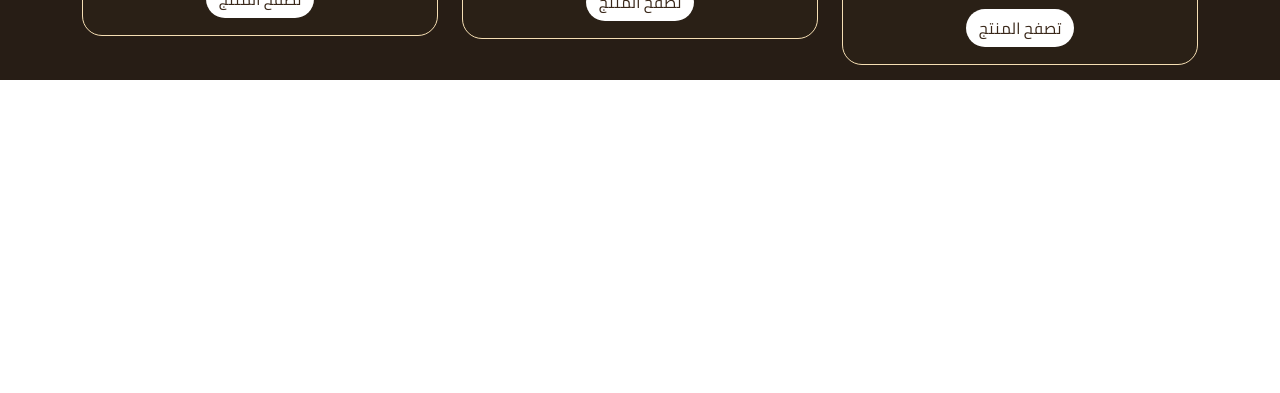
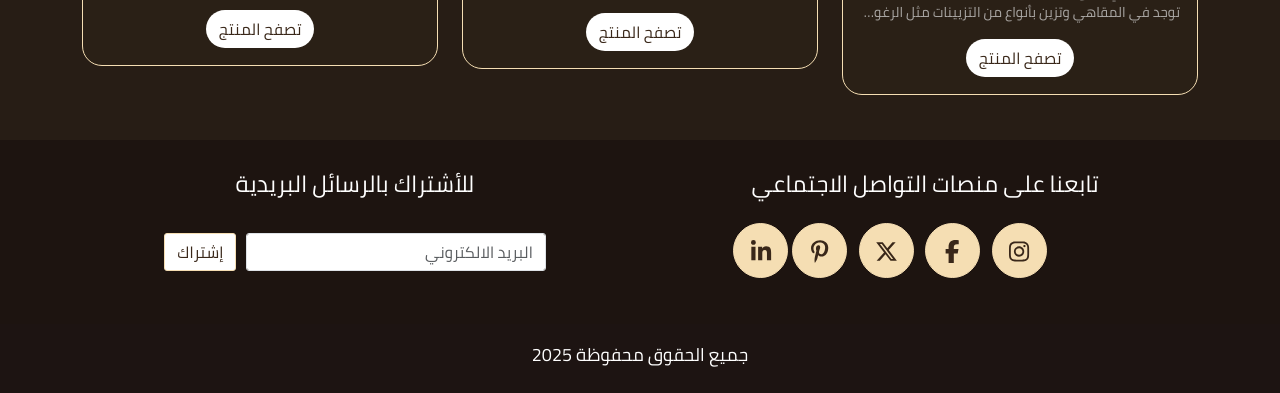
Before and after one commit to BanderMohammed2000/coffee-mode-website, a website built with webpack: page src/index.html in a window 1280 px wide. Shown: the part 1409-1802 px from the top of the page. Before the commit the page ends 1489 px from the top, so only its background shows below. Built offline with nearby package versions, Linux system fonts and the light colour scheme; files whose address does not match are found by name.

Commit message:
the footer section and index.html page done

```diff
--- a/src/index.html
+++ b/src/index.html
@@ -4,7 +4,11 @@
     <meta charset="UTF-8" />
     <meta name="viewport" content="width=device-width, initial-scale=1.0" />
     <link rel="icon" type="image/png" href="./images/logo/logo.png" />
-    <title>مزاج القهوة</title>
+    <title>مزاج القهوة | الرئيسية</title>
+    <meta
+      name="description"
+      content="مزاج القهوة موقع متخصص في بيع القهوة بأنواعها المختلفة حيث نقدم أجود أصناف القهوة العربية والعالمية لتلبية كافة الأذواق."
+    />
   </head>
   <body>
     <nav class="navbar navbar-expand-lg bg-body-tertiary">
@@ -22,7 +26,6 @@
           aria-expanded="false"
           aria-label="Toggle navigation"
         >
-          <!-- <span class="navbar-toggler-icon"></span> -->
           <i class="fa-solid fa-bars fa-xl"></i>
         </button>
         <div
@@ -315,71 +318,65 @@
         </div>
       </section>
     </main>
-
-    <!-- <div id="carouselExampleIndicators" class="carousel slide">
-      <div class="carousel-indicators">
-        <button
-          type="button"
-          data-bs-target="#carouselExampleIndicators"
-          data-bs-slide-to="0"
-          class="active"
-          aria-current="true"
-          aria-label="Slide 1"
-        ></button>
-        <button
-          type="button"
-          data-bs-target="#carouselExampleIndicators"
-          data-bs-slide-to="1"
-          aria-label="Slide 2"
-        ></button>
-        <button
-          type="button"
-          data-bs-target="#carouselExampleIndicators"
-          data-bs-slide-to="2"
-          aria-label="Slide 3"
-        ></button>
-      </div>
-      <div class="carousel-inner">
-        <div class="carousel-item active">
-          <img
-            src="./images/sliders/slide-1.jpg"
-            class="d-block w-100"
-            alt="..."
-          />
-        </div>
-        <div class="carousel-item">
-          <img
-            src="./images/sliders/slide-2.jpg"
-            class="d-block w-100"
-            alt="..."
-          />
-        </div>
-        <div class="carousel-item">
-          <img
-            src="./images/sliders/slide-3.jpg"
-            class="d-block w-100"
-            alt="..."
-          />
+    <footer class="footer">
+      <div class="social-media">
+        <div class="container">
+          <div class="row">
+            <div class="col-md-6 text-center">
+              <div class="social-title-and-icons">
+                <h5>تابعنا على منصات التواصل الاجتماعي</h5>
+                <ul class="list-inline">
+                  <li class="list-inline-item">
+                    <a href="#"><i class="fa-brands fa-instagram"></i></a>
+                  </li>
+                  <li class="list-inline-item">
+                    <a href="#"><i class="fa-brands fa-facebook-f"></i></a>
+                  </li>
+                  <li class="list-inline-item">
+                    <a href="#"><i class="fa-brands fa-x-twitter"></i></a>
+                  </li>
+                  <li class="list-inline-item">
+                    <a href="#"><i class="fa-brands fa-pinterest-p"></i></a>
+                  </li>
+                  <li class="list-inline-item">
+                    <a href="#"><i class="fa-brands fa-linkedin-in"></i></a>
+                  </li>
+                </ul>
+              </div>
+            </div>
+            <div class="col-md-6 text-center">
+              <div class="mail-messages">
+                <h5>للأشتراك بالرسائل البريدية</h5>
+                <form class="contact-form needs-validation" novalidate>
+                  <div class="d-inline-flex flex-column position-relative">
+                    <input
+                      type="email"
+                      class="form-control"
+                      placeholder="البريد الالكتروني"
+                      required
+                    />
+                    <div class="invalid-feedback">
+                      عذرًا يرجى ادخال البريد الالكتروني
+                    </div>
+                  </div>
+                  <div class="d-inline-flex">
+                    <button type="submit" class="btn">إشتراك</button>
+                  </div>
+                </form>
+              </div>
+            </div>
+          </div>
         </div>
       </div>
-      <button
-        class="carousel-control-prev"
-        type="button"
-        data-bs-target="#carouselExampleIndicators"
-        data-bs-slide="prev"
-      >
-        <span class="carousel-control-prev-icon" aria-hidden="true"></span>
-        <span class="visually-hidden">Previous</span>
-      </button>
-      <button
-        class="carousel-control-next"
-        type="button"
-        data-bs-target="#carouselExampleIndicators"
-        data-bs-slide="next"
-      >
-        <span class="carousel-control-next-icon" aria-hidden="true"></span>
-        <span class="visually-hidden">Next</span>
-      </button>
-    </div> -->
+      <div class="copyright">
+        <div class="container">
+          <div class="row">
+            <div class="col-12 text-center">
+              <h5>جميع الحقوق محفوظة <span id="date"></span></h5>
+            </div>
+          </div>
+        </div>
+      </div>
+    </footer>
   </body>
 </html>
--- a/src/js/index.js
+++ b/src/js/index.js
@@ -58,3 +58,27 @@ import "@fortawesome/fontawesome-free/js/all.min";
 //     });
 //   }
 // });
+
+(function () {
+  "use strict";
+
+  // Fetch all the forms we want to apply custom Bootstrap validation styles to
+  var form = document.querySelector(".needs-validation");
+
+  form.addEventListener(
+    "submit",
+    function (event) {
+      if (!form.checkValidity()) {
+        event.preventDefault();
+        event.stopPropagation();
+      }
+
+      form.classList.add("was-validated");
+    },
+    false
+  );
+})();
+
+var date = new Date();
+var year = date.getFullYear();
+document.getElementById("date").innerHTML = year;
--- a/src/sass/style.scss
+++ b/src/sass/style.scss
@@ -138,7 +138,7 @@ nav {
 }
 
 section {
-  padding-top: 30px;
+  padding: 30px 0;
   .container {
     h4 {
       font-weight: 500;
@@ -242,6 +242,135 @@ section {
   }
 }
 
+.social-title-and-icons,
+.mail-messages {
+  h5 {
+    font-size: 23px;
+    color: $secondary-color;
+  }
+}
+
+.footer {
+  .social-media {
+    padding: 30px 0;
+    background-color: #1d1410;
+    .social-title-and-icons {
+      h5 {
+        margin-bottom: 25px;
+      }
+      .list-inline {
+        margin-right: 22px;
+        .list-inline-item {
+          a {
+            display: inline-block;
+            font-size: 23px;
+            height: 55px;
+            width: 55px;
+            line-height: 55px;
+            border-radius: 50%;
+            background-color: #f5deb3;
+            color: #392719;
+            text-align: center;
+            transition: all 0.3s ease-in;
+            border: 1px solid #f5deb3;
+            &:hover {
+              color: $secondary-color;
+              background-color: transparent;
+            }
+          }
+        }
+      }
+    }
+    .mail-messages {
+      h5 {
+        margin-bottom: 35px;
+      }
+      input {
+        border-radius: 3px;
+        // width: 60%;
+        width: 300px;
+        margin-left: 6px;
+        &:focus {
+          box-shadow: 0 0 0 0.25rem #f5deb2;
+          border: 1px solid #f5deb3;
+        }
+      }
+      .invalid-feedback {
+        position: absolute;
+        bottom: -26px;
+      }
+      button {
+        background-color: $secondary-color;
+        color: $main-color;
+        border: 1px solid #f5deb3;
+        border-radius: 3px;
+        transition: all 0.3s ease-in;
+        &:hover {
+          background-color: transparent;
+          color: $secondary-color;
+        }
+        &:focus {
+          box-shadow: none;
+        }
+      }
+    }
+  }
+  .copyright {
+    background-color: #1d1412;
+    padding: 20px 0;
+    h5 {
+      font-size: 18px;
+      color: $secondary-color;
+    }
+  }
+}
+
+/* ------ Responsive ------ */
+@media (max-width: 991.98px) {
+  .social-title-and-icons,
+  .mail-messages {
+    h5 {
+      font-size: 21px;
+    }
+  }
+  .footer {
+    .social-media {
+      .social-title-and-icons {
+        h5 {
+          margin-bottom: 29px;
+        }
+        .list-inline {
+          .list-inline-item {
+            a {
+              font-size: 18px;
+              height: 45px;
+              width: 45px;
+              line-height: 45px;
+            }
+          }
+        }
+      }
+      .mail-messages {
+        input {
+          width: 247px;
+        }
+      }
+    }
+  }
+}
+
+@media (max-width: 767.98px) {
+  .footer {
+    .social-media {
+      .mail-messages {
+        h5 {
+          margin-top: 10px;
+        }
+      }
+    }
+  }
+}
+
 @media (max-width: 575.98px) {
   .carousel-top {
     .carousel {
```
